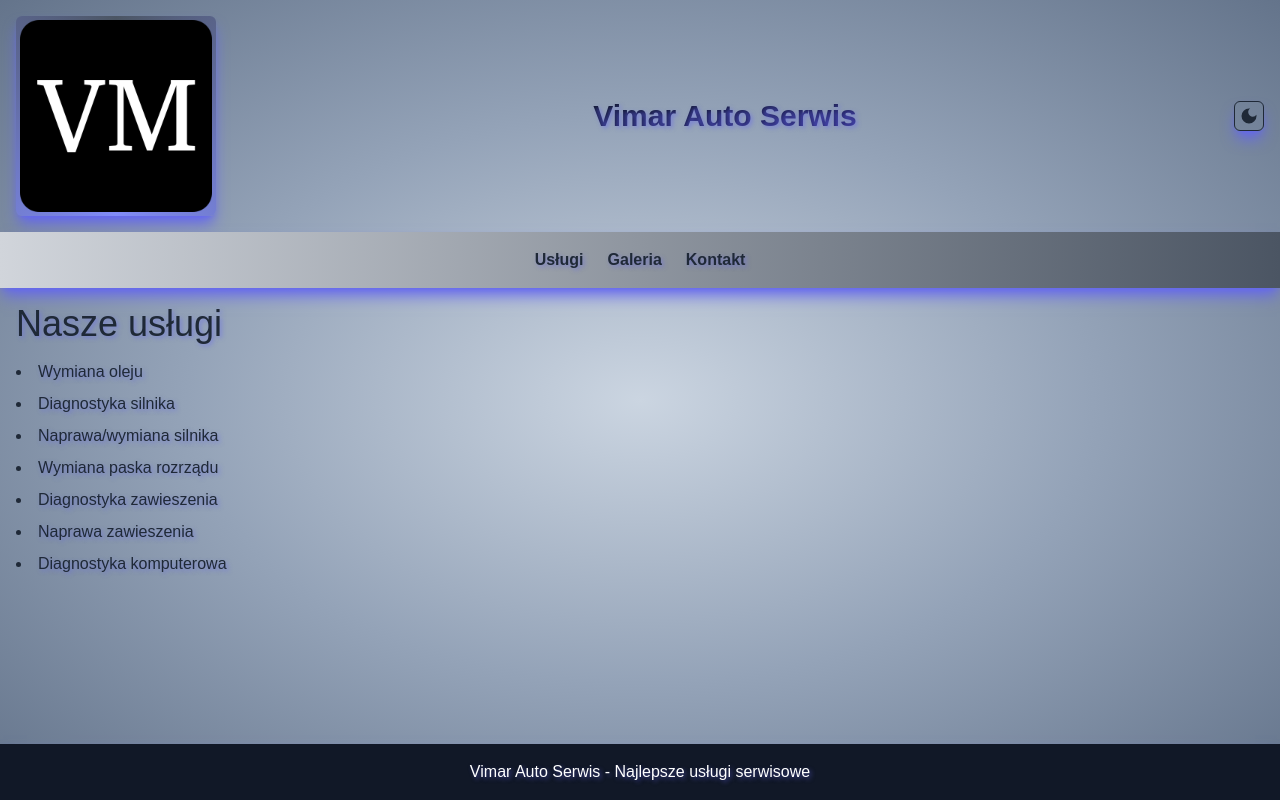
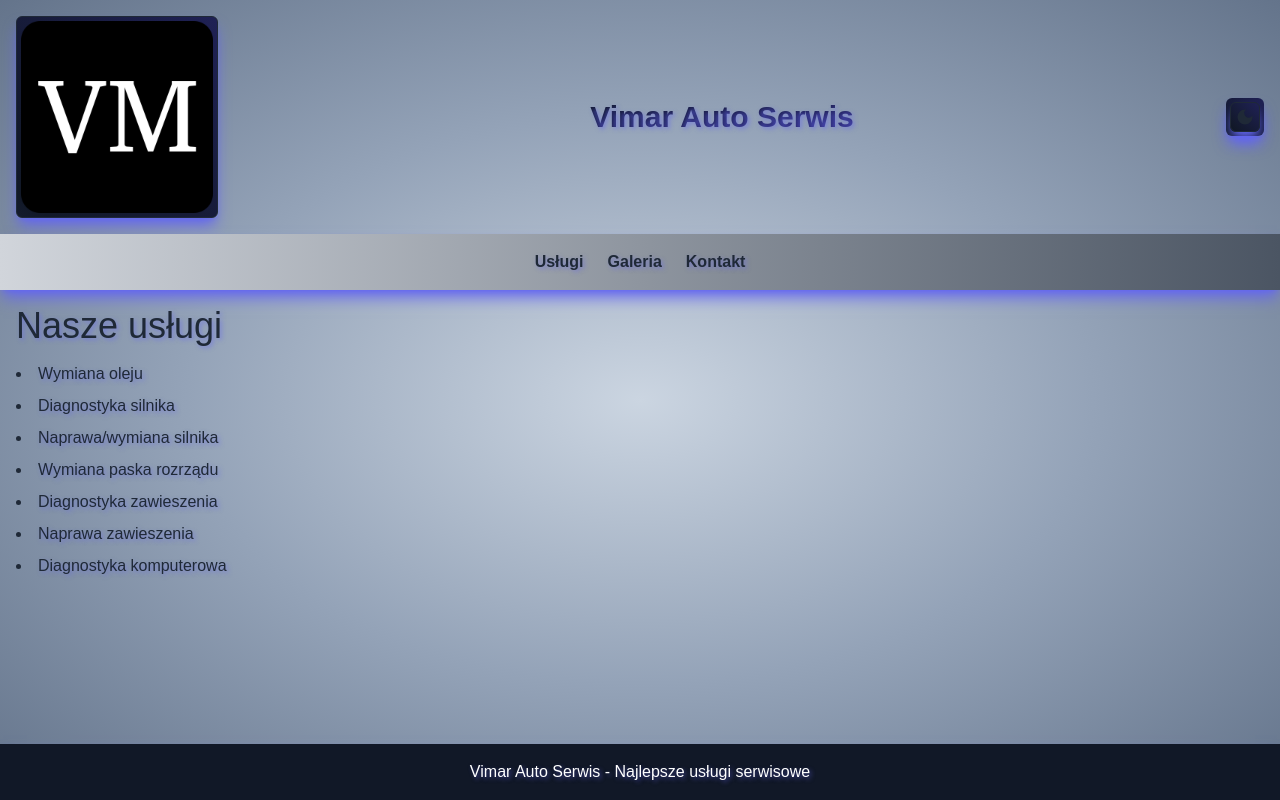
Before and after one commit to MishanyaZh/auto-service, a Next.js app: page / in a window 1280 px wide. Built offline with nearby package versions, Linux system fonts and the light colour scheme.

Commit message:
gradientAnimation

```diff
--- a/src/app/globals.css
+++ b/src/app/globals.css
@@ -10,6 +10,9 @@
 }
 .icon-box-bg {
   @apply bg-gradient-conic dark:from-indigo-800 dark:via-gray-900 dark:to-indigo-800 from-indigo-400 via-gray-600 to-indigo-400 border-none;
+}
+.icon-box-animation {
+  @apply bg-gradient-radial from-indigo-800 via-gray-900 to-indigo-400 bg-1000% animate-gradient-move;
 }
 .header-gradient {
   @apply bg-gradient-to-br from-slate-900 to-indigo-900 dark:from-slate-300 dark:to-indigo-700 bg-clip-text text-transparent;
--- a/src/components/Contact.tsx
+++ b/src/components/Contact.tsx
@@ -1,6 +1,7 @@
 'use client';
 import React, { useEffect, useRef, useState } from 'react';
 import Loading from '@/app/loading';
+import IconBox from './common/IconBox';
 import { googleMapUrl } from '@/app/constants';
 import { FaFacebook } from 'react-icons/fa6';
 import { FaPhoneSquareAlt } from 'react-icons/fa';
@@ -29,9 +30,9 @@ const Contact = () => {
         href="tel:+48123456789"
         className="flex flex-row items-center align-baseline gap-2 text-shadow-indigo"
       >
-        <div className="icon-box">
+        <IconBox>
           <FaPhoneSquareAlt className="text-2xl" />
-        </div>
+        </IconBox>
         <span>+48 782 362 122</span>
       </a>
 
@@ -40,9 +41,9 @@ const Contact = () => {
         href="https://www.facebook.com/profile.php?id=61560001088461"
         className="flex flex-row items-center align-baseline gap-2 text-shadow-indigo"
       >
-        <div className="icon-box">
+        <IconBox>
           <FaFacebook className="text-2xl hover:text-orange-500" />
-        </div>
+        </IconBox>
         <span>Vimar AutoSerwis</span>
       </a>
 
@@ -51,9 +52,9 @@ const Contact = () => {
         href="https://maps.app.goo.gl/BXTTWio5pG3V8VT39"
         className="flex flex-row items-center align-baseline gap-2 text-shadow-indigo"
       >
-        <div className="icon-box">
+        <IconBox>
           <FaMapMarkedAlt className="text-2xl hover:text-orange-500" />
-        </div>
+        </IconBox>
         <span>Franciszka Walczaka 106, Gorzów Wielkopolski</span>
       </a>
 
--- a/src/components/DarkModeSwitch.tsx
+++ b/src/components/DarkModeSwitch.tsx
@@ -1,7 +1,7 @@
 'use client';
 
 import { MdLightMode, MdDarkMode } from 'react-icons/md';
-
+import IconBox from './common/IconBox';
 import { useTheme } from 'next-themes';
 import { useEffect, useState } from 'react';
 
@@ -16,14 +16,14 @@ const DarkModeSwitch = (props: Props) => {
   useEffect(() => setMounted(true), []);
 
   return (
-    <div className="icon-box">
+    <IconBox animation>
       {mounted &&
         (currentTheme === 'dark' ? (
           <MdLightMode onClick={() => setTheme('light')} className="text-xl" />
         ) : (
           <MdDarkMode onClick={() => setTheme('dark')} className="text-xl" />
         ))}
-    </div>
+    </IconBox>
   );
 };
 
--- a/src/components/Header.tsx
+++ b/src/components/Header.tsx
@@ -7,7 +7,7 @@ import IconBox from './common/IconBox';
 const Header = () => {
   return (
     <header className="flex justify-between items-center p-4">
-      <IconBox bg>
+      <IconBox animation>
         <Image
           src="/images/logo.png"
           alt="photo"
@@ -21,7 +21,9 @@ const Header = () => {
       <h1 className="text-3xl font-bold ml-1 mr-1 flex text-shadow-indigo header-gradient">
         Vimar Auto Serwis
       </h1>
-      <DarkModeSwitch />
+      <IconBox bg animation>
+        <DarkModeSwitch />
+      </IconBox>
     </header>
   );
 };
--- a/src/components/common/IconBox.tsx
+++ b/src/components/common/IconBox.tsx
@@ -1,9 +1,19 @@
 import React, { ReactNode } from 'react';
 
-type Props = { children: ReactNode; bg: boolean };
+type Props = { children: ReactNode; bg?: boolean; animation?: boolean };
 
-const IconBox = ({ children, bg }: Props) => {
-  return <div className={`icon-box ${bg && 'icon-box-bg'}`}>{children}</div>;
+const IconBox = ({ children, bg, animation }: Props) => {
+  return (
+    <>
+      <div
+        className={`icon-box ${bg && 'icon-box-bg'} ${
+          animation && 'icon-box-animation'
+        }`}
+      >
+        {children}
+      </div>
+    </>
+  );
 };
 
 export default IconBox;
--- a/tailwind.config.ts
+++ b/tailwind.config.ts
@@ -16,6 +16,19 @@ const config: Config = {
         'gradient-conic':
           'conic-gradient(from 180deg at 50% 50%, var(--tw-gradient-stops))',
       },
+      keyframes: {
+        gradientAnimation: {
+          '0%': { 'background-position': '100% 0%' },
+          '50%': { 'background-position': '0% 100%' },
+          '100%': { 'background-position': '100% 0%' },
+        },
+      },
+      animation: {
+        'gradient-move': 'gradientAnimation 15s linear infinite',
+      },
+      backgroundSize: {
+        '1000%': '1000% 1000%',
+      },
     },
   },
   plugins: [
```
